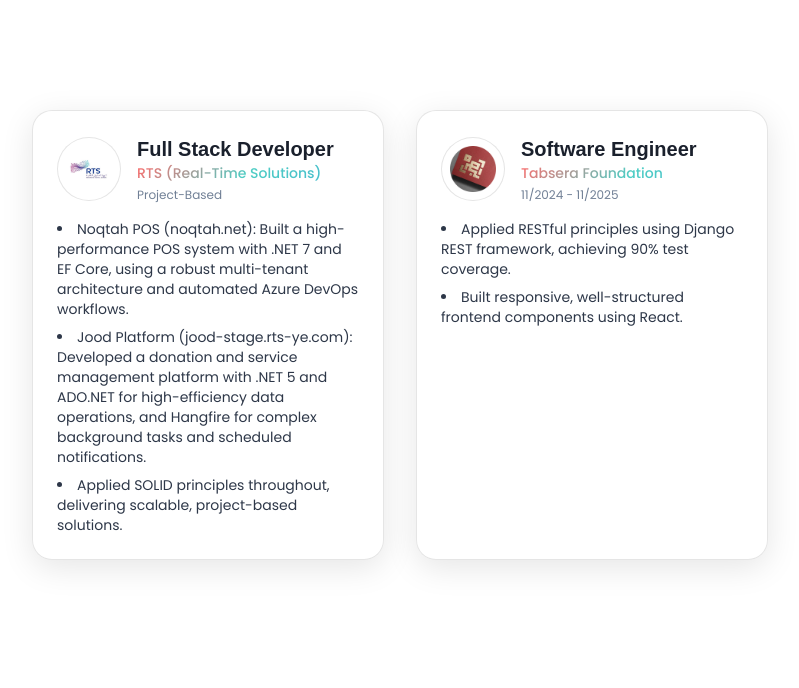
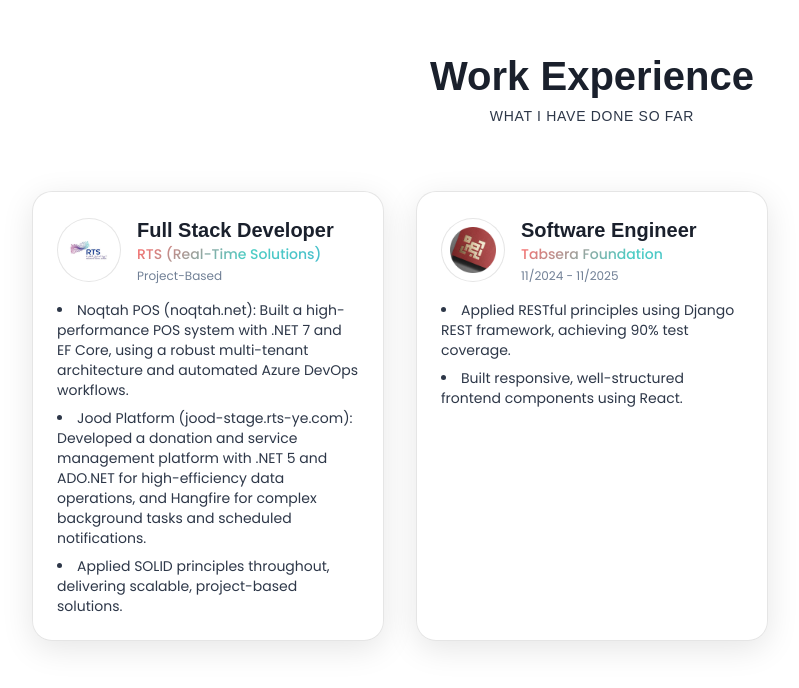
Before and after one commit to OND10/ond-portfolio, a React (Vite) app: page / in a window 1280 px wide. Shown: the part 3205-3893 px from the top of the page, without its empty margins (48-847 px from the left). Built offline with nearby package versions, Linux system fonts and the light colour scheme; no server answers; a web font is replaced by a local one.

Commit message:
feat: experience section

```diff
--- a/src/components/Experience.jsx
+++ b/src/components/Experience.jsx
@@ -95,8 +95,8 @@
   const isArabic = lang === "ar";
   const experiences = getExperiences(lang);
 
-  const subtitle = experiences[0]?.subtitle || "";
-  const ftitle = experiences[0]?.ftitle || "";
+  const subtitle = isArabic ? "ما فعلته حتى الآن" : "What I have done so far";
+  const ftitle = isArabic ? "الخبرات العملية" : "Work Experience";
 
   return (
     <section id="work" className="scroll-mt-28 w-full py-20 px-4 bg-primary">
```
